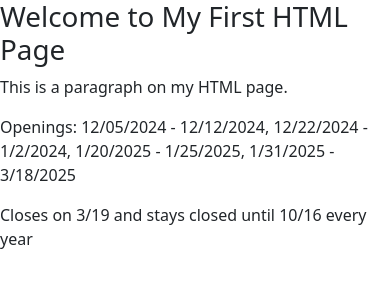
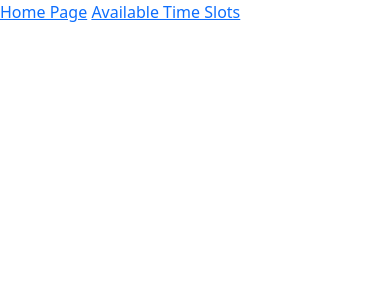
Before and after one commit to AndCray/BootstrapBNB, a plain HTML site: page ContactUs.html in a window 390 px wide. Drawn offline with nearby package versions, Linux system fonts and the light colour scheme.

Commit message:
Finished ContactUs.html and made sure to include a working responsiveStyles file

```diff
--- a/Schedule.html
+++ b/ContactUs.html
@@ -11,12 +11,13 @@
     <link href="https://cdn.jsdelivr.net/npm/bootstrap@5.3.3/dist/css/bootstrap.min.css" rel="stylesheet" integrity="sha384-QWTKZyjpPEjISv5WaRU9OFeRpok6YctnYmDr5pNlyT2bRjXh0JMhjY6hW+ALEwIH" crossorigin="anonymous">
 </head>
 <body>
-    <h1>Welcome to My First HTML Page</h1>
-    <p>This is a paragraph on my HTML page.</p>
+	<nav>
+		<a href="Index.html" class="boxed-link link-text">Home Page</a>
+		<a href="ContactUs.html" class="boxed-link link-text">Available Time Slots</a>
+	</nav>
 
     <!-- Your content goes here -->
-<p>Openings: 12/05/2024 - 12/12/2024, 12/22/2024 - 1/2/2024, 1/20/2025 - 1/25/2025, 1/31/2025 - 3/18/2025</p>
-<p>Closes on 3/19 and stays closed until 10/16 every year<p>
+
     <!-- Bootstrap JS -->
     <script src="https://cdn.jsdelivr.net/npm/bootstrap@5.3.3/dist/js/bootstrap.bundle.min.js" integrity="sha384-YvpcrYf0tY3lHB60NNkmXc5s9fDVZLESaAA55NDzOxhy9GkcIdslK1eN7N6jIeHz" crossorigin="anonymous"></script>
 </body>
```
